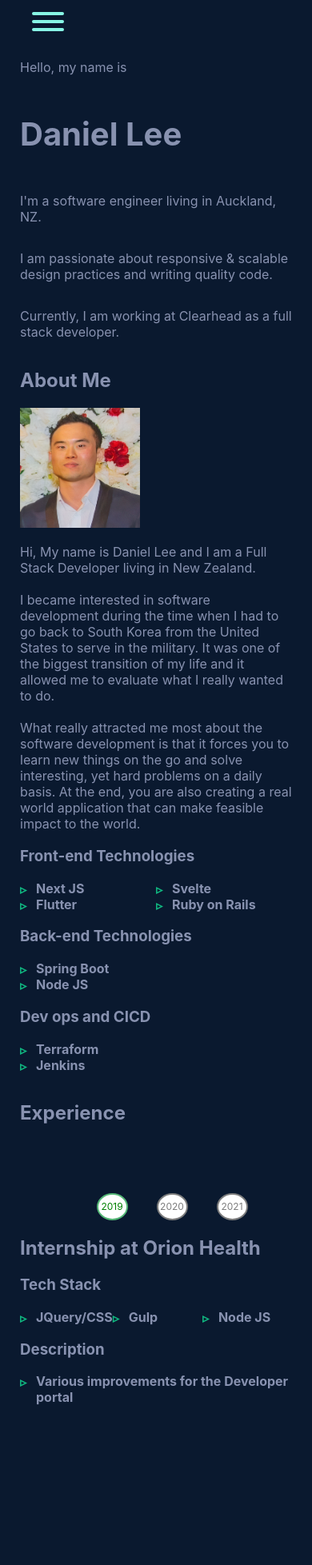
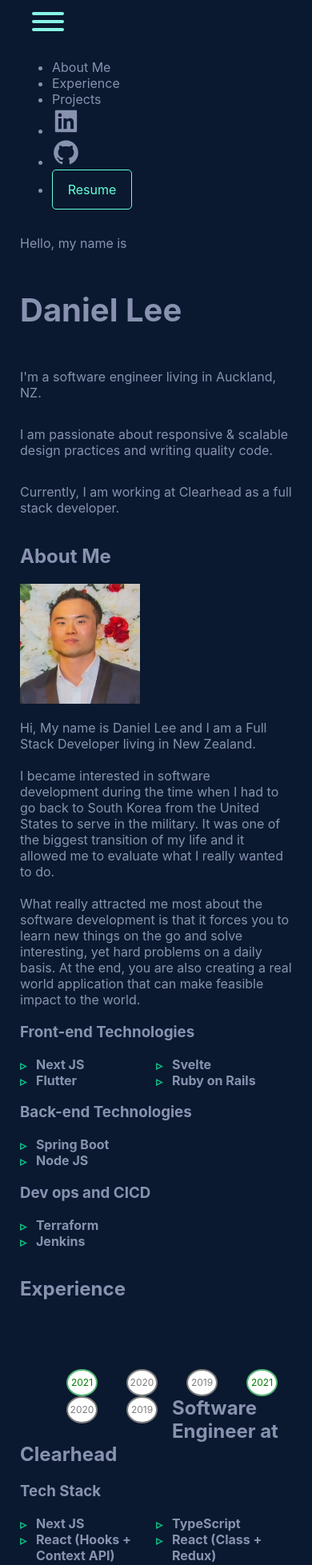
Before and after one commit to DMZnoo/Portfolio_2.0, a Next.js app: page / in a window 390 px wide. Shown: the top 1957 px of the page at 80% size. Built offline with nearby package versions, Linux system fonts and the light colour scheme.

Commit message:
remove react-responsive, fix animation issue on mobile, and toggle issue on experience section

```diff
--- a/components/Layouts/HomeLayout/index.tsx
+++ b/components/Layouts/HomeLayout/index.tsx
@@ -2,7 +2,6 @@ import * as React from "react";
 // @ts-ignore
 import Fade from "react-reveal/Fade";
 import { motion, AnimatePresence } from "framer-motion";
-import { useMediaQuery } from "react-responsive";
 import Image from "next/image";
 import Card from "../../common/Card";
 import {
@@ -25,7 +24,6 @@ const HomeLayout = () => {
     false,
     false,
   ]);
-  const isMobile = useMediaQuery({ query: "(max-width: 767px)" });
   return (
     <>
       <Fade left ssrFadeout>
@@ -116,7 +114,7 @@ const HomeLayout = () => {
         </Section>
       </Fade>
       <Fade left ssrFadeout>
-        <Section className={"py-20"}>
+        <Section className={"py-60"}>
           <h1
             id={"experience"}
             className={"text-4xl text-white xs:self-center md:self-start"}
@@ -126,127 +124,31 @@ const HomeLayout = () => {
           <TimeLineContainer
             className={"flex xs:flex-col md:flex-row md:space-x-10"}
           >
-            <TimeLine className={"xs:mb-8 md:mb-auto"}>
+            <TimeLine className={"xs:mb-8 md:mb-auto xs:flex md:hidden"}>
               <li
-                className={isMobile && currentYear[0] ? "active" : ""}
+                className={`${currentYear[0] ? "active" : ""}`}
                 onClick={() => setCurrentYear([true, false, false])}
               />
               <li
-                className={isMobile && currentYear[1] ? "active" : ""}
+                className={`${currentYear[1] ? "active" : ""}`}
                 onClick={() => setCurrentYear([false, true, false])}
               />
               <li
-                className={
-                  !isMobile || (isMobile && currentYear[2]) ? "active" : ""
-                }
+                className={`${currentYear[2] ? "active" : ""}`}
                 onClick={() => setCurrentYear([false, false, true])}
               />
             </TimeLine>
+            <TimeLine className="xs:mb-8 md:mb-auto xs:hidden md:block">
+              <li className="active" />
+              <li className="" />
+              <li className="" />
+            </TimeLine>
             <div>
               <AnimatePresence initial={false}>
-                {(!isMobile || (isMobile && currentYear[0])) && (
                 <motion.div
-                    initial="enter"
-                    animate="center"
-                    exit="exit"
-                    transition={{
-                      x: { type: "spring", stiffness: 300, damping: 30 },
-                      opacity: { duration: 0.2 },
-                    }}
-                  >
-                    <h2
-                      className={
-                        "text-2xl text-white mb-4 xs:text-center md:text-left"
-                      }
-                    >
-                      Internship at Orion Health
-                    </h2>
-                    <h3 className={"mb-2"}>Tech Stack</h3>
-                    <List className={"mb-2"} columnCount={3}>
-                      <li>JQuery/CSS</li>
-                      <li>Gulp</li>
-                      <li>Node JS</li>
-                    </List>
-                    <h3>Description</h3>
-                    <List>
-                      <li className={"md:mb-4"}>
-                        Various improvements for the{" "}
-                        <a
-                          className={"pl-1 text-blue-500 font-bold"}
-                          href="https://developer.orionhealth.io/"
-                          target="_blank"
-                          rel="noopener noreferrer"
-                        >
-                          Developer portal
-                        </a>
-                      </li>
-                    </List>
-                  </motion.div>
-                )}
-              </AnimatePresence>
-              <AnimatePresence initial={false}>
-                {(!isMobile || (isMobile && currentYear[1])) && (
-                  <motion.div
-                    initial="enter"
-                    animate="center"
-                    exit="exit"
-                    transition={{
-                      x: { type: "spring", stiffness: 300, damping: 30 },
-                      opacity: { duration: 0.2 },
-                    }}
-                  >
-                    <h2
-                      className={
-                        "text-2xl text-white mb-4 xs:text-center md:text-left"
-                      }
-                    >
-                      Internship at Clearhead
-                    </h2>
-                    <h3 className={"mb-2"}>Tech Stack</h3>
-                    <List className={"mb-2"} columnCount={2}>
-                      <li>Next JS</li>
-                      <li>TypeScript</li>
-                      <li>React (Hooks + Context API)</li>
-                      <li>React (Class + Redux)</li>
-                      <li>Styled Components</li>
-                      <li>Spring Boot</li>
-                      <li>Keycloak</li>
-                      <li>Jenkins</li>
-                      <li>Terraform</li>
-                    </List>
-                    <h3>Description</h3>
-                    <List className={"md:mb-4"}>
-                      <li>Blue/Green Deployment Pipeline with Terraform</li>
-                      <li>Spring Boot Validation</li>
-                      <li>
-                        Various work on the{" "}
-                        <a
-                          className={"pl-1 text-blue-500 font-bold"}
-                          href="https://clearhead.org.nz/"
-                          target="_blank"
-                          rel="noopener noreferrer"
-                        >
-                          Wellbeing Portal
-                        </a>
-                      </li>
-                      <li>
-                        Worked on the initial launch of{" "}
-                        <a
-                          className={"pl-1 text-red-500 font-bold"}
-                          href="https://clearhead.org.nz/"
-                          target="_blank"
-                          rel="noopener noreferrer"
-                        >
-                          Small Steps
-                        </a>
-                      </li>
-                    </List>
-                  </motion.div>
-                )}
-              </AnimatePresence>
-              <AnimatePresence initial={false}>
-                {(!isMobile || (isMobile && currentYear[2])) && (
-                  <motion.div
+                  className={`${
+                    currentYear[0] ? "xs:block" : "xs:hidden"
+                  } md:block`}
                   initial="enter"
                   animate="center"
                   exit="exit"
@@ -276,10 +178,10 @@ const HomeLayout = () => {
                     <li>Jenkins</li>
                     <li>Terraform</li>
                   </List>
-                    <h3>Description</h3>
+                  <h3 className="mt-4 mb-2">Description</h3>
                   <List>
                     <li>
-                        Currently working on V2 release of the{" "}
+                      Built the booking form for therapists and v.2 release of{" "}
                       <a
                         className={"text-blue-500 font-bold pl-1"}
                         href="https://clearhead.org.nz/"
@@ -289,9 +191,138 @@ const HomeLayout = () => {
                         Wellbeing Portal
                       </a>
                     </li>
+                    <li>Built v.2 release of authentication screens</li>
+                    <li>
+                      Implemented the first successful suite of front-end unit
+                      tests
+                    </li>
+                    <li>
+                      Built first preview page for the Chatbot UI Components
+                      Library
+                    </li>
+                    <li className="mb-4">
+                      Reduced the load time by 90% on therapist search with map
+                    </li>
                   </List>
                 </motion.div>
-                )}
+              </AnimatePresence>
+
+              <AnimatePresence initial={false}>
+                <motion.div
+                  className={`${
+                    currentYear[1] ? "xs:block" : "xs:hidden"
+                  } md:block`}
+                  initial="enter"
+                  animate="center"
+                  exit="exit"
+                  transition={{
+                    x: { type: "spring", stiffness: 300, damping: 30 },
+                    opacity: { duration: 0.2 },
+                  }}
+                >
+                  <h2
+                    className={
+                      "text-2xl text-white mb-4 xs:text-center md:text-left"
+                    }
+                  >
+                    Internship at Clearhead
+                  </h2>
+                  <h3 className={"mb-2"}>Tech Stack</h3>
+                  <List className={"mb-2"} columnCount={2}>
+                    <li>Next JS</li>
+                    <li>TypeScript</li>
+                    <li>React (Hooks + Context API)</li>
+                    <li>React (Class + Redux)</li>
+                    <li>Styled Components</li>
+                    <li>Spring Boot</li>
+                    <li>Keycloak</li>
+                    <li>Jenkins</li>
+                    <li>Terraform</li>
+                  </List>
+                  <h3 className="mt-4 mb-2">Description</h3>
+                  <List className={"md:mb-4"}>
+                    <li>
+                      Helped develop Blue-Green Deployment script to reduce
+                      downtime ({"<"}45 mins) of servers and crashes due to
+                      build failures.
+                    </li>
+                    <li>
+                      Improved REST-validation and reduced redundant REST
+                      endpoints
+                    </li>
+                    <li>
+                      Worked on the launch of the product{" "}
+                      <a
+                        className={"pl-1 text-red-500 font-bold"}
+                        href="https://clearhead.org.nz/"
+                        target="_blank"
+                        rel="noopener noreferrer"
+                      >
+                        Small Steps
+                      </a>
+                    </li>
+                  </List>
+                </motion.div>
+              </AnimatePresence>
+              <AnimatePresence initial={false}>
+                <motion.div
+                  className={`${
+                    currentYear[2] ? "xs:block" : "xs:hidden"
+                  } md:block`}
+                  initial="enter"
+                  animate="center"
+                  exit="exit"
+                  transition={{
+                    x: { type: "spring", stiffness: 300, damping: 30 },
+                    opacity: { duration: 0.2 },
+                  }}
+                >
+                  <h2
+                    className={
+                      "text-2xl text-white mb-4 xs:text-center md:text-left"
+                    }
+                  >
+                    Internship at Orion Health
+                  </h2>
+                  <h3 className={"mb-2"}>Tech Stack</h3>
+                  <List className={"mb-2"} columnCount={3}>
+                    <li>JQuery/CSS</li>
+                    <li>Gulp</li>
+                    <li>Node JS</li>
+                  </List>
+                  <h3 className="mt-4 mb-2">Description</h3>
+                  <List>
+                    <li className={"xs:mb-4 md:mb-2"}>
+                      Various improvements for the{" "}
+                      <a
+                        className={"pl-1 text-blue-500 font-bold"}
+                        href="https://developer.orionhealth.io/"
+                        target="_blank"
+                        rel="noopener noreferrer"
+                      >
+                        Developer portal
+                      </a>
+                    </li>
+                    <ul className="list-disc ml-8">
+                      <li>
+                        Built site-wide filter functionality and styling of the
+                        filter
+                      </li>
+                      <li>
+                        Improved styling of the site with Flex CSS and global
+                        CSS variables
+                      </li>
+                      <li>
+                        Built sample curl command/response panel for the API
+                        page
+                      </li>
+                      <li>
+                        Improved API token validation/rehydration for the
+                        front-end
+                      </li>
+                    </ul>
+                  </List>
+                </motion.div>
               </AnimatePresence>
             </div>
           </TimeLineContainer>
--- a/components/Layouts/HomeLayout/styles.ts
+++ b/components/Layouts/HomeLayout/styles.ts
@@ -62,13 +62,13 @@ export const TimeLine = styled.ul`
     height: 343px;
   }
   > li:first-child:before {
-    content: '2019';
+    content: '2021';
   }
   > li:nth-child(2):before {
     content: '2020';
   }
   > li:last-child:before {
-    content: '2021';
+    content: '2019';
   }
   > li:before {
     width: 35px;
@@ -91,7 +91,6 @@ export const TimeLine = styled.ul`
   }
   @media screen and (max-width: 767px) {
     list-style-type: none;
-    display: flex;
     justify-content: center;
     > li {
       width: 25%;
--- a/components/NavBar/index.tsx
+++ b/components/NavBar/index.tsx
@@ -1,71 +1,120 @@
-import * as React from 'react';
-import { AiFillLinkedin, AiFillGithub } from 'react-icons/ai';
-import { useMediaQuery } from 'react-responsive';
-import {
-    MobileMenu,
-    ResumeButton
-} from "./styles";
+import * as React from "react";
+import { AiFillLinkedin, AiFillGithub } from "react-icons/ai";
+import { MobileMenu, ResumeButton } from "./styles";
 
 const NavBar = () => {
   const [isOpen, setOpen] = React.useState<boolean>(false);
-    const isMobile = useMediaQuery({ query: '(max-width: 767px)' });
   return (
-        <nav className={`${isOpen ? 'xs:h-44 md:h-20' : 'h-20'} w-full xs:pt-2 md:pt-0 flex xs:flex-col md:flex-row items-center`}>
-            {isMobile ? (
-                <>
-                    <div className={'flex w-full justify-end'}>
-                        <button className={`mt-2 hamburger hamburger--spin ${isOpen ? 'is-active' : ''}`} type="button" onClick={() => setOpen(!isOpen)}>
+    <nav
+      className={`${
+        isOpen ? "xs:h-44 md:h-20" : "h-20"
+      } w-full xs:pt-2 md:pt-0 flex xs:flex-col md:flex-row items-center`}
+    >
+      <div className="xs:contents md:hidden">
+        <div className={"flex w-full justify-end"}>
+          <button
+            className={`mt-2 hamburger hamburger--spin ${
+              isOpen ? "is-active" : ""
+            }`}
+            type="button"
+            onClick={() => setOpen(!isOpen)}
+          >
             <span className="hamburger-box">
               <span className="hamburger-inner"></span>
             </span>
           </button>
         </div>
-                    <MobileMenu className={'flex flex-col w-full absolute top-20'} active={isOpen}>
-                        <ul className={'flex justify-center flex-col gap-10 items-center pt-4'}>
-                            <li><a href="#about-me">About Me</a></li>
-                            <li><a href="#experience">Experience</a></li>
-                            <li><a href="#projects">Projects</a></li>
-                            <li className={'flex w-full items-center justify-center space-x-10'}>
-                                <a href={'https://www.linkedin.com/in/daniel-lee-00991085/'} target="_blank" rel="noopener noreferrer">
+        <MobileMenu
+          className={"flex flex-col w-full absolute top-20"}
+          active={isOpen}
+        >
+          <ul
+            className={"flex justify-center flex-col gap-10 items-center pt-4"}
+          >
+            <li>
+              <a href="#about-me">About Me</a>
+            </li>
+            <li>
+              <a href="#experience">Experience</a>
+            </li>
+            <li>
+              <a href="#projects">Projects</a>
+            </li>
+            <li
+              className={"flex w-full items-center justify-center space-x-10"}
+            >
+              <a
+                href={"https://www.linkedin.com/in/daniel-lee-00991085/"}
+                target="_blank"
+                rel="noopener noreferrer"
+              >
                 <AiFillLinkedin size={35} />
               </a>
-                                <a href="https://github.com/DMZnoo?tab=repositories" target="_blank" rel="noopener noreferrer">
+              <a
+                href="https://github.com/DMZnoo?tab=repositories"
+                target="_blank"
+                rel="noopener noreferrer"
+              >
                 <AiFillGithub size={35} />
               </a>
             </li>
             <li>
-                                <ResumeButton href={'/Jinwoo_Lee_Resume.pdf'} target="_blank" rel="noopener noreferrer">
+              <ResumeButton
+                href={"/Jinwoo_Lee_Resume.pdf"}
+                target="_blank"
+                rel="noopener noreferrer"
+              >
                 Resume
               </ResumeButton>
             </li>
           </ul>
         </MobileMenu>
-                </>
-            ) : (
-                <>
-                    <ul className={'flex-grow place-content-end justify-end flex items-center space-x-10 pr-10'}>
-                        <li><a href="#about-me">About Me</a></li>
-                        <li><a href="#experience">Experience</a></li>
-                        <li><a href="#projects">Projects</a></li>
+      </div>
+      <div className="xs:hidden md:contents">
+        <ul
+          className={
+            "flex-grow place-content-end justify-end flex items-center space-x-10 pr-10"
+          }
+        >
           <li>
-                            <a href={'https://www.linkedin.com/in/daniel-lee-00991085/'} target="_blank" rel="noopener noreferrer">
+            <a href="#about-me">About Me</a>
+          </li>
+          <li>
+            <a href="#experience">Experience</a>
+          </li>
+          <li>
+            <a href="#projects">Projects</a>
+          </li>
+          <li>
+            <a
+              href={"https://www.linkedin.com/in/daniel-lee-00991085/"}
+              target="_blank"
+              rel="noopener noreferrer"
+            >
               <AiFillLinkedin size={35} />
             </a>
           </li>
           <li>
-                            <a href="https://github.com/DMZnoo?tab=repositories" target="_blank" rel="noopener noreferrer">
+            <a
+              href="https://github.com/DMZnoo?tab=repositories"
+              target="_blank"
+              rel="noopener noreferrer"
+            >
               <AiFillGithub size={35} />
             </a>
           </li>
           <li>
-                            <ResumeButton href={'/Jinwoo_Lee_Resume.pdf'} target="_blank" rel="noopener noreferrer">
+            <ResumeButton
+              href={"/Jinwoo_Lee_Resume.pdf"}
+              target="_blank"
+              rel="noopener noreferrer"
+            >
               Resume
             </ResumeButton>
           </li>
         </ul>
-                </>
-            )}
+      </div>
     </nav>
-    )
+  );
 };
 export default NavBar;
--- a/package.json
+++ b/package.json
@@ -31,7 +31,6 @@
     "next-sitemap": "^1.6.168",
     "postcss": "^8.3.6",
     "react-icons": "^4.2.0",
-    "react-responsive": "^9.0.0-beta.4",
     "typescript": "^4.4.3",
     "yarn-upgrade-all": "^0.5.4"
   }
```
Also changed, not shown: 1 other file (tests, documents, lock files or other folders). Lines whose indentation alone changed are shown as unchanged.
